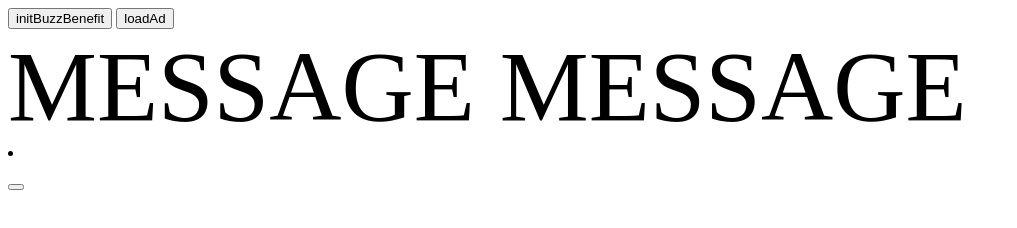
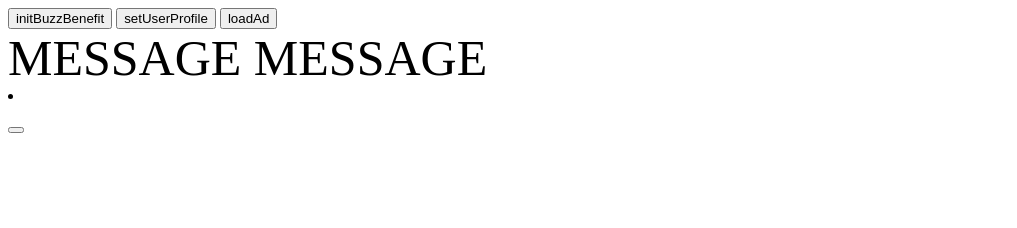
Before and after one commit to JuHyang/JuHyang.github.io, a plain HTML site: page web-js.html in a window 1280 px wide. Shown: the whole page, without its empty margins (0-1017 px from the left). Drawn offline with Linux system fonts and the light colour scheme.

Commit message:
divide function 'setUserProfile'

```diff
--- a/web-js.html
+++ b/web-js.html
@@ -90,8 +90,11 @@
                 appId: getAppId()
             });
 
+        }
+
+        function setUserProfile() {
             BuzzAdBenefit.setUserProfile({
-                userId: 'Your_Service_User_ID',
+                userId: 'SAMPLEUSER',
                 gender: BuzzAdBenefit.Gender.FEMALE,
                 birthYear: 1980
             });
@@ -127,9 +130,10 @@
 </head>
 
 <body>
-    <input type='button' onClick='initBuzzBenefit()' value='initBuzzBenefit' width="300" height="300" />
-    <input type='button' onClick='loadAd()' value='loadAd' width="300" height="300" />
-    <div id="message" style="font-size: 100px">MESSAGE MESSAGE</div>
+    <input type='button' onClick='initBuzzBenefit()' value='initBuzzBenefit' width="100px" height="100px" />
+    <input type='button' onClick='setUserProfile()' value='setUserProfile' width="100px" height="100px" />
+    <input type='button' onClick='loadAd()' value='loadAd' width="100px" height="100px" />
+    <div id="message" style="font-size: 50px">MESSAGE MESSAGE</div>
     <li class="post native-ad" id="placement1">
         <div class="buzz-mediaview clickable">
         </div>
```
